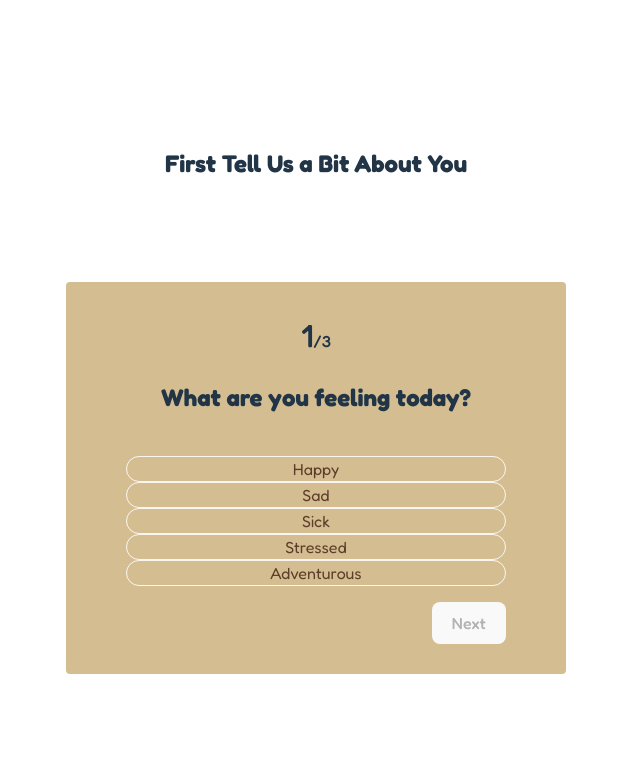
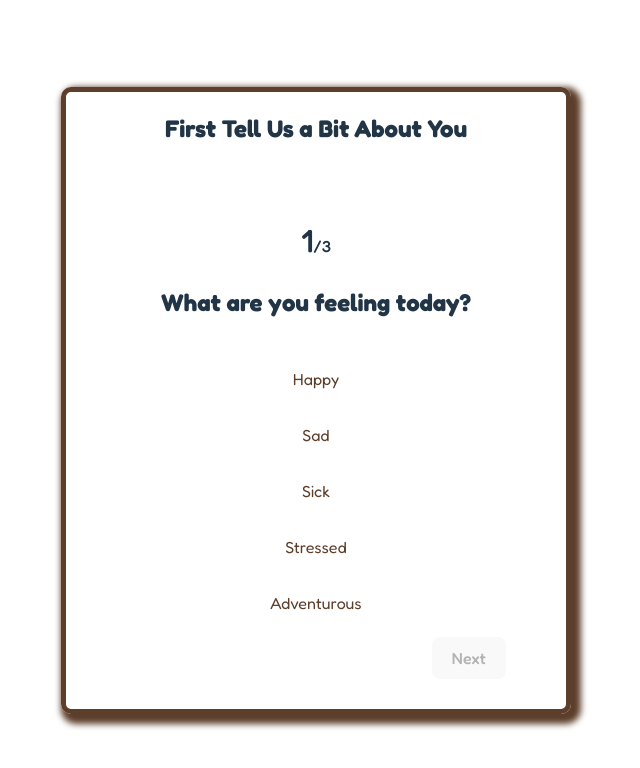
Before and after one commit to c4thie/bytesized, a React (Vite) app: page /quiz in a window 1280 px wide. Shown: the top 768 px of the page, without its empty margins (324-964 px from the left). Built offline with nearby package versions, Linux system fonts and the light colour scheme; a web font is replaced by a local one.

Commit message:
bug fix and ui change

```diff
--- a/src/components/FancyQuiz.jsx
+++ b/src/components/FancyQuiz.jsx
@@ -40,6 +40,8 @@ const Quiz = ({ questions }) => {
   };
 
   return (
+    <div className="quiz-module">
+      <h2>First Tell Us a Bit About You</h2>
       <div className="quiz-container">
         <>
           <span className="active-question-num">{currentQuestion + 1}</span>
@@ -77,6 +79,7 @@ const Quiz = ({ questions }) => {
           </div>
         </>
       </div>
+    </div>
   );
 };
 
--- a/src/index.css
+++ b/src/index.css
@@ -58,11 +58,18 @@ button:focus-visible {
   outline: 4px auto -webkit-focus-ring-color;
 }
 
+.quiz-module {
+  width: 500px;
+  border: 5px solid #5c3e2a;
+  border-radius: 10px;
+  border-color: #5c3e2a;
+  box-shadow: 5px 5px 6px 5px #5c3e2a;
+}
+
 .quiz-container {
   width: 500px;
-  background: #d4bd91;
   border-radius: 4px;
-  margin-top: 100px;
+  margin-top: 40px;
   padding: 30px 60px;
   box-sizing: border-box;
 }
@@ -89,6 +96,8 @@ li {
   color: #5c3e2a;
   border: 1px solid rgba(255, 255, 255, 0.87);
   border-radius: 16px;
+  margin-top: 20px;
+  padding: 5px;
   cursor: pointer;
 }
 
--- a/src/pages/MapPage.css
+++ b/src/pages/MapPage.css
@@ -6,13 +6,11 @@
   color: black;
   overflow-y: hidden;
   gap: 0;
-
-
 }
 
 .infobox img {
   display: flex;
-  justify-self: first baseline;
+  align-self: flex-end;
 }
 
 .infobox img {
--- a/src/pages/MapPage.jsx
+++ b/src/pages/MapPage.jsx
@@ -13,7 +13,7 @@ import "./MapPage.css";
 import { close } from "../assets";
 
 const containerStyle = {
-  width: "600px",
+  width: "800px",
   height: "600px",
 };
 
@@ -69,7 +69,7 @@ const MapPage = () => {
               }}
             >
               <div className="infobox">
-                <img src={close} alt="close" />
+                <img src={close} alt="close" onClick={toggleCloseHandler} />
                 <h4 className="infobox-title">Sweet Dreams</h4>
                 <p className="infobox-address">
                   170 University Ave W Waterloo, ON N2L 3E9 Canada
--- a/src/pages/QuizPage.jsx
+++ b/src/pages/QuizPage.jsx
@@ -5,7 +5,6 @@ import { preferenceQuiz } from "../components/QuizQuestions";
 const Quiz = () => {
   return (
     <div>
-      <h2>First Tell Us a Bit About You</h2>
       <QuizForm questions={preferenceQuiz.questions} />
     </div>
   );
```
Lines whose indentation alone changed are shown as unchanged.
